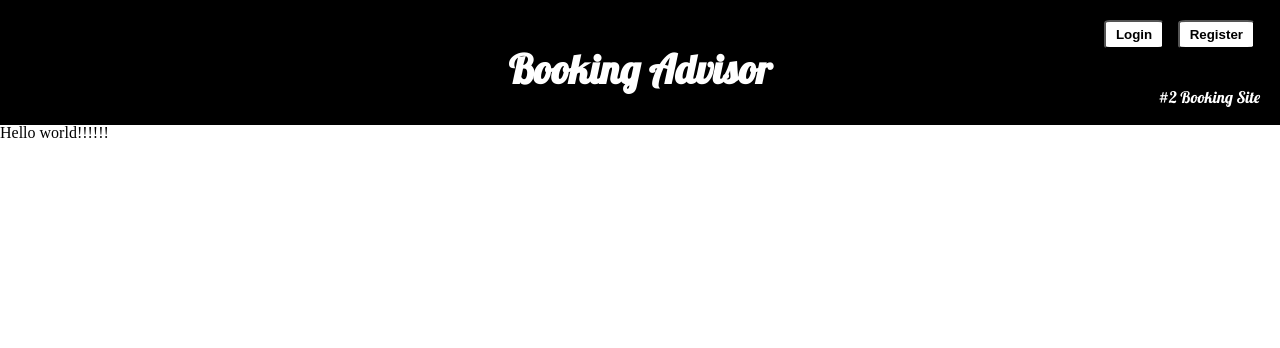
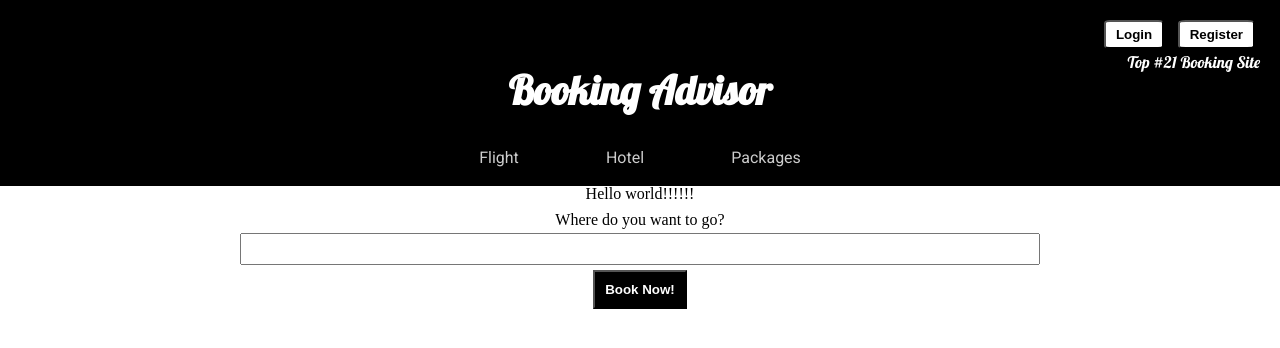
Before and after one commit to jinwoov/Booking-Advisor, an ASP.NET Core app: page / in a window 1280 px wide. Shown: the top 348 px of the page. Run offline with ASP.NET Core 8, Linux system fonts and the light colour scheme.

```diff
--- a/bookingadvisor/bookingadvisor/Pages/Index.cshtml
+++ b/bookingadvisor/bookingadvisor/Pages/Index.cshtml
@@ -11,15 +11,31 @@
 <body>
     <header>
         <div class="head">
-            <div>
+            <div id="authentication">
                 <button>Login</button>
                 <button>Register</button>
             </div>
-            <h1>Booking Advisor</h1>
-            <h2>#2 Booking Site</h2>
+            <h2>Top #21 Booking Site</h2>
+            <div id="menu-bar">
+                <h1>Booking Advisor</h1>
+                <div>
+                    <a href="#">Flight</a>
+                    <a href="#">Hotel</a>
+                    <a href="#">Packages</a>
+                </div>
+            </div>
         </div>
     </header>
     <main>
         <p>Hello world!!!!!!</p>
+        <div>
+            <form action="/" method="post">
+                <div id="user-choice">
+                    <p>Where do you want to go?</p>
+                    <input type="text" />
+                </div>
+                <button>Book Now!</button>
+            </form>
+        </div>
     </main>
 </body>
--- a/bookingadvisor/bookingadvisor/Pages/Shared/_Layout.cshtml
+++ b/bookingadvisor/bookingadvisor/Pages/Shared/_Layout.cshtml
@@ -10,5 +10,6 @@
     <div>
         @RenderBody()
     </div>
+    <script src="~/js/app.js"></script>
 </body>
 </html>
--- a/bookingadvisor/bookingadvisor/wwwroot/css/main.css
+++ b/bookingadvisor/bookingadvisor/wwwroot/css/main.css
@@ -1,4 +1,4 @@
-@import url("https://fonts.googleapis.com/css2?family=Lobster&display=swap");
+@import url("https://fonts.googleapis.com/css2?family=Lobster&family=Roboto&display=swap");
 *, *:before, *:after {
   box-sizing: border-box; }
 
@@ -7,19 +7,59 @@ body header .head {
   color: white;
   padding: 20px;
   font-family: 'Lobster', cursive; }
-  body header .head h1 {
-    font-size: 40px;
-    font-weight: bold;
-    text-align: center; }
   body header .head h2 {
+    margin-top: 5px;
     text-align: right; }
-  body header .head div {
+  body header .head #authentication {
     text-align: right; }
-    body header .head div button {
+    body header .head #authentication button {
       background-color: white;
       padding: 5px 10px;
       margin: 0 5px;
       border-radius: 10%;
       font-weight: 600; }
-    body header .head div button:hover {
+    body header .head #authentication button:hover {
       color: grey; }
+  body header .head #menu-bar {
+    text-align: center;
+    margin: auto;
+    width: 40%; }
+    body header .head #menu-bar h1 {
+      font-size: 40px;
+      font-weight: bold; }
+    body header .head #menu-bar div {
+      padding-top: 40px;
+      display: flex;
+      justify-content: space-evenly; }
+      body header .head #menu-bar div a {
+        font-family: "Roboto", sans-serif;
+        color: white;
+        text-decoration: none;
+        opacity: 0.8; }
+      body header .head #menu-bar div a:hover {
+        opacity: 1; }
+
+body main {
+  width: 90%;
+  margin: auto;
+  text-align: center; }
+  body main form #user-choice {
+    padding: 5px; }
+    body main form #user-choice p {
+      width: 100%;
+      padding: 5px; }
+    body main form #user-choice input {
+      width: 70%;
+      height: 2rem;
+      padding: 5px; }
+    body main form #user-choice input:focus {
+      outline: none !important;
+      border: 2px solid #febb02;
+      box-shadow: 0 0 10px #719ECE;
+      border-radius: 0; }
+  body main form button {
+    font-weight: bolder;
+    background-color: black;
+    color: white;
+    padding: 10px;
+    border-radius: 0; }
--- a/bookingadvisor/bookingadvisor/wwwroot/css/main.min.css
+++ b/bookingadvisor/bookingadvisor/wwwroot/css/main.min.css
@@ -1 +1 @@
-@import url("https://fonts.googleapis.com/css2?family=Lobster&display=swap");*,*:before,*:after{box-sizing:border-box;}body header .head{background-color:#000;color:#fff;padding:20px;font-family:'Lobster',cursive;}body header .head h1{font-size:40px;font-weight:bold;text-align:center;}body header .head h2{text-align:right;}body header .head div{text-align:right;}body header .head div button{background-color:#fff;padding:5px 10px;margin:0 5px;border-radius:10%;font-weight:600;}body header .head div button:hover{color:#808080;}
+@import url("https://fonts.googleapis.com/css2?family=Lobster&family=Roboto&display=swap");*,*:before,*:after{box-sizing:border-box;}body header .head{background-color:#000;color:#fff;padding:20px;font-family:'Lobster',cursive;}body header .head h2{margin-top:5px;text-align:right;}body header .head #authentication{text-align:right;}body header .head #authentication button{background-color:#fff;padding:5px 10px;margin:0 5px;border-radius:10%;font-weight:600;}body header .head #authentication button:hover{color:#808080;}body header .head #menu-bar{text-align:center;margin:auto;width:40%;}body header .head #menu-bar h1{font-size:40px;font-weight:bold;}body header .head #menu-bar div{padding-top:40px;display:flex;justify-content:space-evenly;}body header .head #menu-bar div a{font-family:"Roboto",sans-serif;color:#fff;text-decoration:none;opacity:.8;}body header .head #menu-bar div a:hover{opacity:1;}body main{width:90%;margin:auto;text-align:center;}body main form #user-choice{padding:5px;}body main form #user-choice p{width:100%;padding:5px;}body main form #user-choice input{width:70%;height:2rem;padding:5px;}body main form #user-choice input:focus{outline:none !important;border:2px solid #febb02;box-shadow:0 0 10px #719ece;border-radius:0;}body main form button{font-weight:bolder;background-color:#000;color:#fff;padding:10px;border-radius:0;}
--- a/bookingadvisor/bookingadvisor/wwwroot/css/scss/main.scss
+++ b/bookingadvisor/bookingadvisor/wwwroot/css/scss/main.scss
@@ -1,6 +1,7 @@
-@import url('https://fonts.googleapis.com/css2?family=Lobster&display=swap');
+@import url('https://fonts.googleapis.com/css2?family=Lobster&family=Roboto&display=swap');
 $phone-size: 900px;
-
+$roboto: 'Roboto', sans-serif;
+$jorange:#febb02;
 
 *, *:before, *:after {
     box-sizing: border-box;
@@ -14,15 +15,13 @@ body {
             color: white;
             padding: 20px;
             font-family: 'Lobster', cursive;
-            h1 {
-                font-size: 40px;
-                font-weight: bold;
-                text-align: center;
-            }
+
             h2 {
+                margin-top: 5px;
                 text-align: right;
             }
-            div {
+
+            #authentication {
                 text-align: right;
 
                 button {
@@ -32,10 +31,77 @@ body {
                     border-radius: 10%;
                     font-weight: 600;
                 }
-                button:hover{
+
+                button:hover {
                     color: grey;
+                }
+            }
+
+            #menu-bar {
+                text-align: center;
+                margin: auto;
+                width: 40%;
+
+                h1 {
+                    font-size: 40px;
+                    font-weight: bold;
+                }
+
+                div {
+                    padding-top: 40px;
+                    display: flex;
+                    justify-content: space-evenly;
+
+                    a {
+                        font-family: $roboto;
+                        color: white;
+                        text-decoration: none;
+                        opacity: 0.8;
+                    }
+
+                    a:hover {
+                        opacity: 1;
+                    }
                 }
             }
         }
     }
+
+    main {
+        width: 90%;
+        margin: auto;
+        text-align: center;
+
+        form {
+            #user-choice {
+                padding: 5px;
+
+                p {
+                    width: 100%;
+                    padding: 5px;
+                }
+
+                input {
+                    width: 70%;
+                    height: 2rem;
+                    padding: 5px;
+                }
+
+                input:focus {
+                    outline: none !important;
+                    border: 2px solid $jorange;
+                    box-shadow: 0 0 10px #719ECE;
+                    border-radius: 0;
+                }
+            }
+
+            button {
+                font-weight: bolder;
+                background-color: black;
+                color: white;
+                padding: 10px;
+                border-radius: 0;
+            }
+        }
+    }
 }
--- /dev/null
+++ b/bookingadvisor/bookingadvisor/wwwroot/js/app.js
@@ -0,0 +1,17 @@
+'use strict';
+console.log(`%c
+         __    To Mochi the best dog!
+        /  \\
+       / ..|\\
+      (_\\  |_)
+      /  \\@'
+     /     \\
+_   /  ''   |
+ \\\\/  \\  |_\\\\
+  \\   /_ || \\\\_
+   \\____)|_) \\_)`, "color:#febb02; background:black; font-family: monospace")
+console.log("%cWelcome to the Booking Advisor web application. Goal is to exploit as much as you can!!", "color:#febb02; background:black; font-family: monospace");
+
+function givemehint() {
+    return "All of the challenges within this website should be able to perform within the inspect tool.";
+}
```
Also changed, not shown: bookingadvisor/bookingadvisor/bookingadvisor.csproj.
